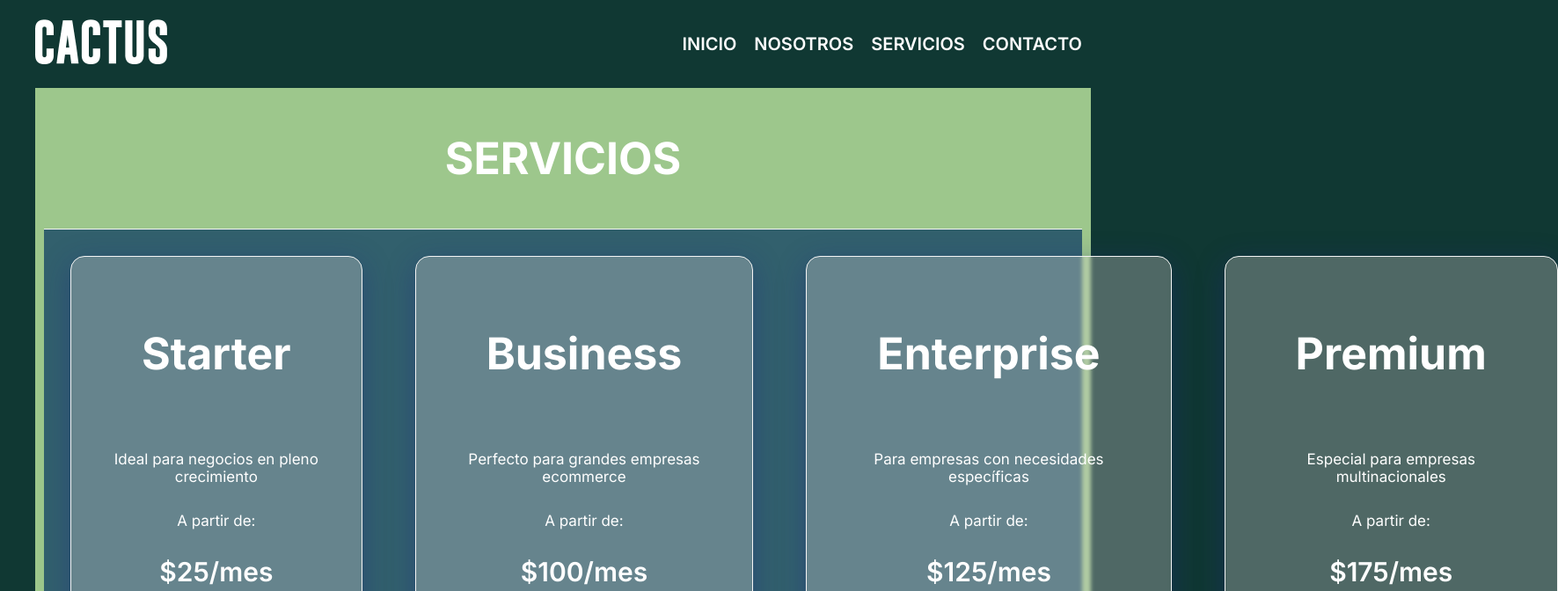
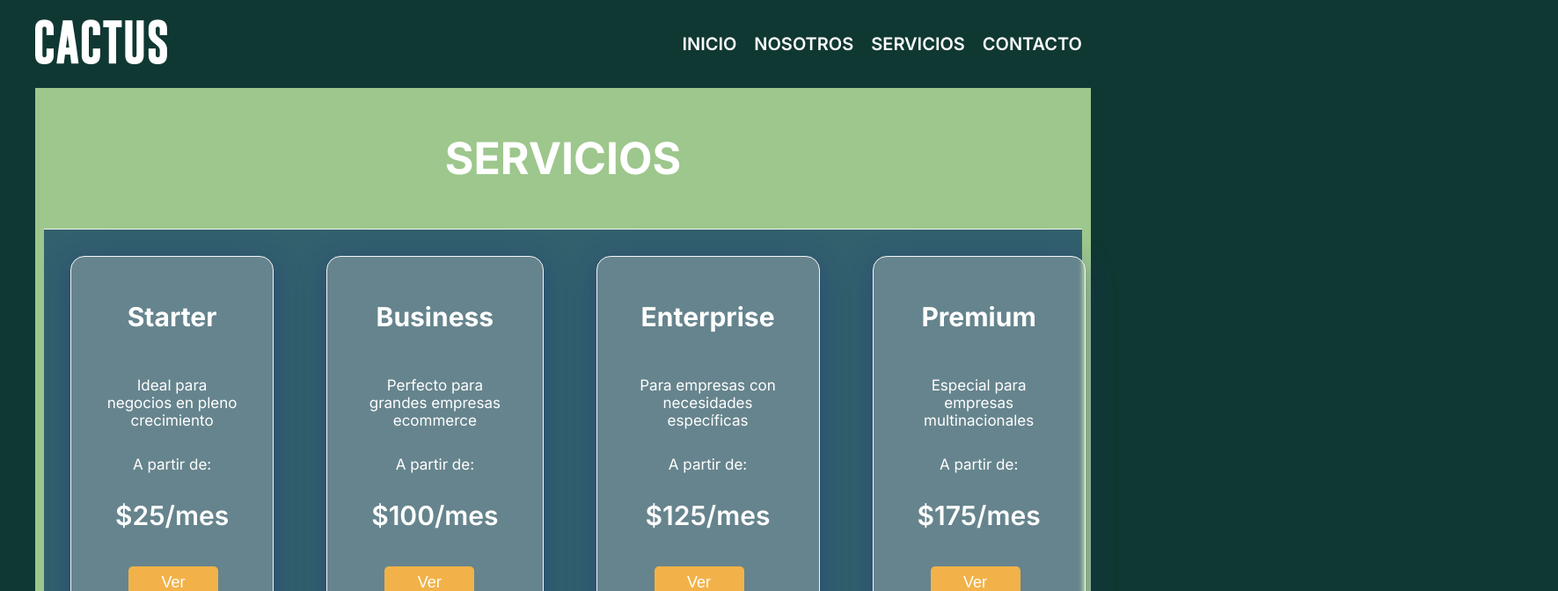
Before and after one commit to lucjmac/Argentina-Programa-React-JS-Grupo-3, a React (Vite) app: page /servicios in a window 1280 px wide. Shown: the top 672 px of the page at 88% size, 1771 px wide, since content can reach past the window. Built offline with nearby package versions, Linux system fonts and the light colour scheme.

Commit message:
cambios. desorden semantica titulos.

```diff
--- a/src/Components/Content/Servicio.jsx
+++ b/src/Components/Content/Servicio.jsx
@@ -10,7 +10,7 @@ function Servicio(props) {
         <>
             <div className="container_Servicios">
                 <div>
-                    <h3>{props.nombre}</h3>
+                    <h5>{props.nombre}</h5>
                     <p>{props.descripcion}</p>
                     <p>
                         A partir de:
--- a/src/assets/css/servicios.css
+++ b/src/assets/css/servicios.css
@@ -2,12 +2,12 @@
     margin: 1rem;
 }
 
-h3 {
-    font-size: 5rem;
+h5 {
+    font-size: 3rem;
     font-family: var(--base-font);
     text-align: center;
     color: white;
-    padding: 5rem;
+    padding: 2rem;
 }
 
 .container_productos--detalle {
```
